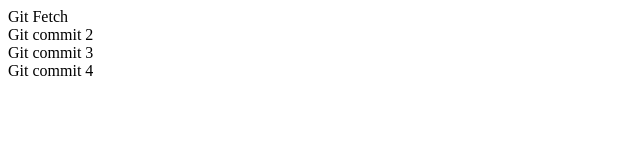
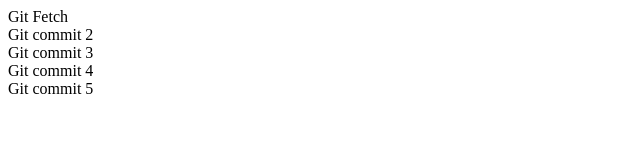
Before and after one commit to Amish109/git-fetch, a plain HTML site: page index.html in a window 1280 px wide. Shown: the whole page, without its empty margins (0-640 px from the left). Drawn offline with Linux system fonts and the light colour scheme.

Commit message:
Commit 5

```diff
--- a/index.html
+++ b/index.html
@@ -10,5 +10,6 @@
     <div>Git commit 2</div>
     <div>Git commit 3</div>
     <div>Git commit 4</div>
+    <div>Git commit 5</div>
 </body>
 </html>
```
